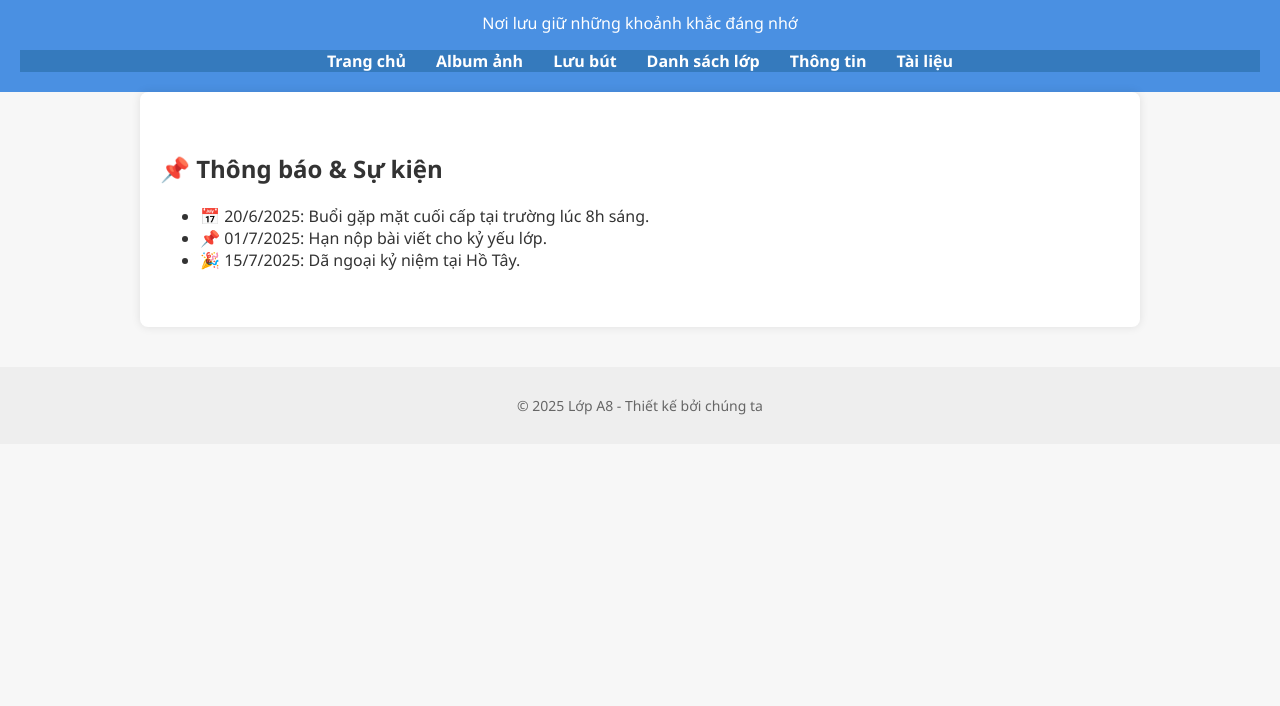
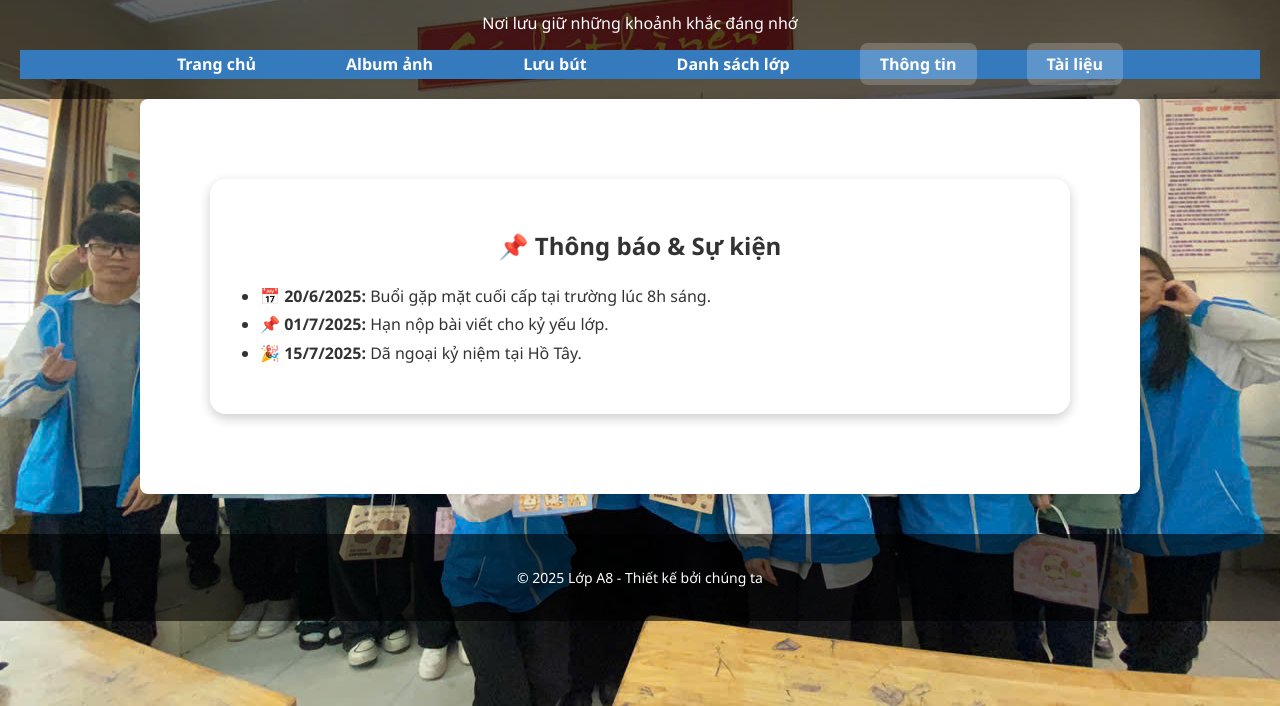
Before and after one commit to kalapham/A8, a plain HTML site: page documents.html in a window 1280 px wide. Shown: the part 94-800 px from the top of the page. Drawn offline with Linux system fonts and the light colour scheme.

Commit message:
documents.html

```diff
--- a/documents.html
+++ b/documents.html
@@ -5,6 +5,68 @@
   <meta name="viewport" content="width=device-width, initial-scale=1.0">
   <title>Thông tin & Sự kiện - Lớp A8</title>
   <link rel="stylesheet" href="style.css">
+  <style>
+    body {
+      background-image: url('images/z6386246300242_54451c5533c3bce9a7ede19ca3709a90.jpg');
+      background-size: cover;
+      background-attachment: fixed;
+      background-position: center;
+      font-family: 'Segoe UI', Tahoma, Geneva, Verdana, sans-serif;
+      margin: 0;
+      padding: 0;
+    }
+    header, footer {
+      background: rgba(0, 0, 0, 0.6);
+      color: white;
+      text-align: center;
+      padding: 20px;
+    }
+    nav ul {
+      list-style: none;
+      padding: 0;
+      margin: 0;
+      display: flex;
+      justify-content: center;
+      gap: 20px;
+    }
+    nav a {
+      color: white;
+      text-decoration: none;
+      padding: 10px 20px;
+      border-radius: 8px;
+      transition: background 0.3s;
+    }
+    nav a:hover, nav a.active {
+      background: rgba(255, 255, 255, 0.2);
+    }
+    .content-box {
+      background: rgba(255, 255, 255, 0.9);
+      margin: 40px auto;
+      padding: 30px;
+      max-width: 800px;
+      border-radius: 16px;
+      box-shadow: 0 4px 12px rgba(0,0,0,0.2);
+      animation: fadeInUp 0.6s ease-out;
+    }
+    h2 {
+      text-align: center;
+      margin-bottom: 20px;
+    }
+    ul {
+      padding-left: 20px;
+      line-height: 1.8;
+    }
+    @keyframes fadeInUp {
+      from {
+        opacity: 0;
+        transform: translateY(20px);
+      }
+      to {
+        opacity: 1;
+        transform: translateY(0);
+      }
+    }
+  </style>
 </head>
 <body>
   <header>
@@ -26,9 +88,9 @@
     <section class="content-box">
       <h2>📌 Thông báo & Sự kiện</h2>
       <ul>
-        <li>📅 20/6/2025: Buổi gặp mặt cuối cấp tại trường lúc 8h sáng.</li>
-        <li>📌 01/7/2025: Hạn nộp bài viết cho kỷ yếu lớp.</li>
-        <li>🎉 15/7/2025: Dã ngoại kỷ niệm tại Hồ Tây.</li>
+        <li><strong>📅 20/6/2025:</strong> Buổi gặp mặt cuối cấp tại trường lúc 8h sáng.</li>
+        <li><strong>📌 01/7/2025:</strong> Hạn nộp bài viết cho kỷ yếu lớp.</li>
+        <li><strong>🎉 15/7/2025:</strong> Dã ngoại kỷ niệm tại Hồ Tây.</li>
       </ul>
     </section>
   </main>
```
